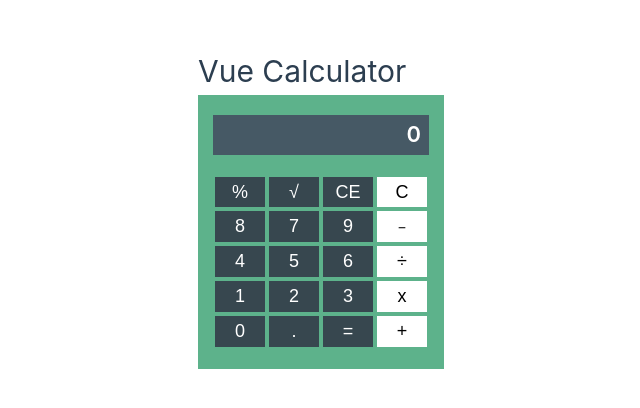
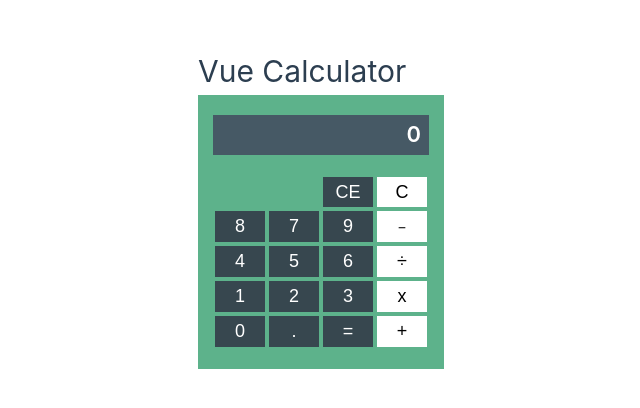
Before and after one commit to jenlky/vue-calculator, a Vue app: page /calculator in a window 1280 px wide. Shown: the part 192-600 px from the top of the page, without its empty margins (319-959 px from the left). Built offline with nearby package versions, Linux system fonts and the light colour scheme.

Commit message:
Hide square root and percentage

```diff
--- a/src/views/CalculatorView.vue
+++ b/src/views/CalculatorView.vue
@@ -64,9 +64,9 @@ export default {
         this.result = this.result + " / "
       }
     },
-    // sqRootHandler (e) {
+    // sqRootHandler () {
     //   if (this.lastCharIsNotOperator()) {
-    //     this.result = this.result + ` ${e.target.value} `
+    //     this.result = this.result + " √ "
     //   }
     // },
     equalHandler () {
@@ -108,10 +108,10 @@ export default {
     </div>
     <div class="calculator-btns">
       <div class="rows special-symbols">
-        <Buttons display="%" val="%" />
-        <Buttons display="√" val="√" />
-        <Buttons display="CE" val="CE" @click="clearEntryHandler" />
-        <Buttons display="C" val="C" @click="clearHandler" />
+        <Buttons display="%" style="visibility: hidden;" />
+        <Buttons display="√" @click="sqRootHandler" style="visibility: hidden;" />
+        <Buttons display="CE" @click="clearEntryHandler" />
+        <Buttons display="C" @click="clearHandler" />
       </div>
       <div class="rows">
         <Buttons display="8" @click="numbersHandler" />
```
